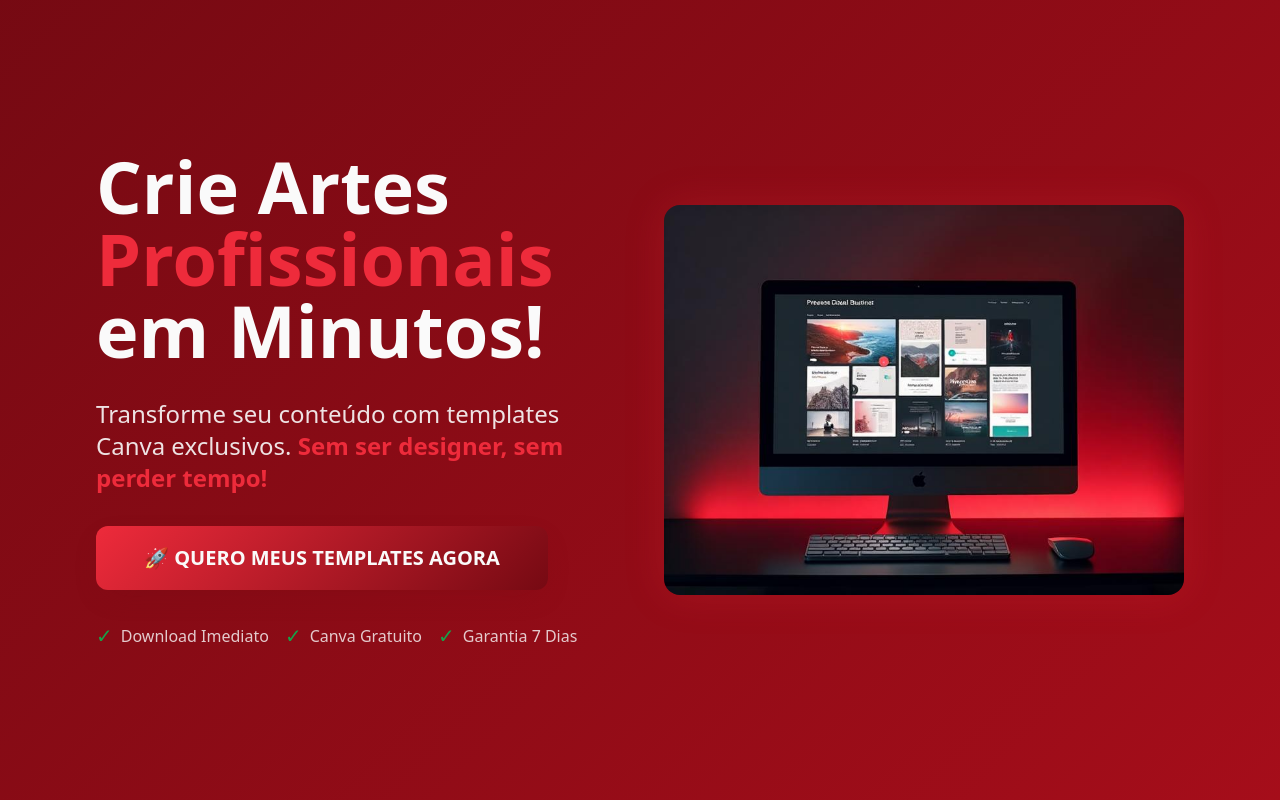
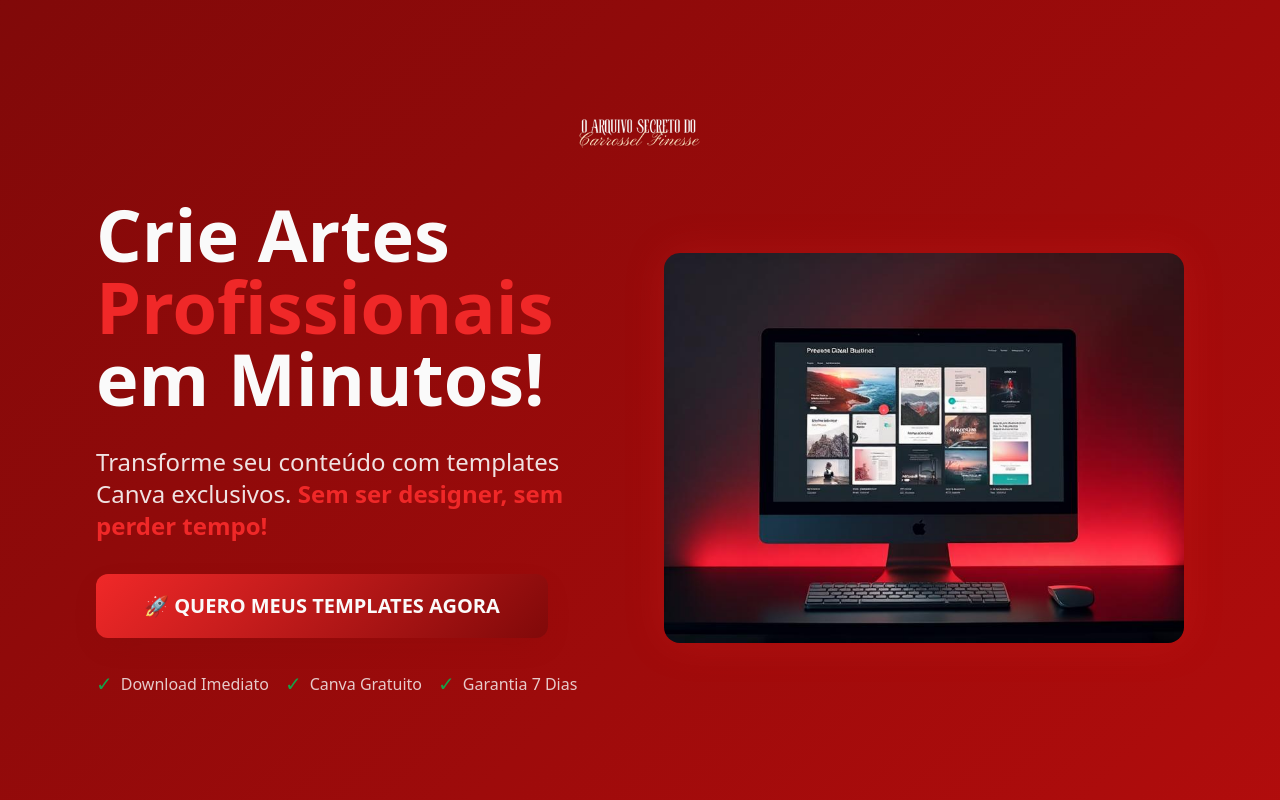
Before and after one commit to gabrielcruzes/carrossel-finesse-facil, a React (Vite) app: page / in a window 1280 px wide. Shown: the top 800 px of the page. Built offline with nearby package versions, Linux system fonts and the light colour scheme; the HTML template or start-up script is replaced by a standard one.

Commit message:
Update header with new colors and logo

```diff
--- a/index.html
+++ b/index.html
@@ -3,10 +3,10 @@
   <head>
     <meta charset="UTF-8" />
     <meta name="viewport" content="width=device-width, initial-scale=1.0" />
-    <title>Pack Templates Canva Editáveis - Crie Posts Profissionais em Minutos</title>
+    <title>Pack Templates Canva Editáveis - O Arquivo Secreto do Carrossel Finesse</title>
     <meta name="description" content="Transforme seu conteúdo com +50 templates Canva editáveis. Crie posts profissionais em minutos, sem ser designer. R$ 49,90 - Download imediato!" />
     <meta name="keywords" content="templates canva, posts profissionais, design gráfico, social media, instagram templates, carrossel instagram" />
-    <meta name="author" content="Arquivo Secreto do Carrossel Finesse" />
+    <meta name="author" content="O Arquivo Secreto do Carrossel Finesse" />
     <link rel="canonical" href="https://packcanvatemplates.com" />
 
     <meta property="og:title" content="Pack Templates Canva Editáveis - Crie Posts Profissionais em Minutos" />
--- a/src/components/CTAButton.tsx
+++ b/src/components/CTAButton.tsx
@@ -13,8 +13,7 @@ export const CTAButton = ({ children, onClick, size = "lg", className }: CTAButt
     if (onClick) {
       onClick();
     } else {
-      // Scroll para o final da página ou ação padrão
-      window.open("https://pay.hotmart.com/exemplo", "_blank");
+      window.open("https://payfast.greenn.com.br/134005", "_blank");
     }
   };
 
--- a/src/components/Footer.tsx
+++ b/src/components/Footer.tsx
@@ -17,7 +17,7 @@ export const Footer = () => {
 
         <div className="border-t border-secondary-foreground/20 pt-8">
           <p className="text-sm opacity-75">
-            © 2024 Arquivo Secreto do Carrossel Finesse. Todos os direitos reservados.
+            © 2024 O Arquivo Secreto do Carrossel Finesse. Todos os direitos reservados.
           </p>
           <p className="text-xs opacity-60 mt-2">
             Este produto não tem nenhuma garantia de resultados. Os resultados podem variar de pessoa para pessoa.
--- a/src/components/Hero.tsx
+++ b/src/components/Hero.tsx
@@ -1,9 +1,17 @@
 import { CTAButton } from "./CTAButton";
 import packMockup from "@/assets/pack-mockup.jpg";
+import logo from "@/assets/logo.png";
 
 export const Hero = () => {
   return (
-    <section className="min-h-screen bg-gradient-hero flex items-center justify-center px-4">
+    <section className="min-h-screen bg-gradient-hero flex flex-col items-center justify-center px-4">
+      <div className="flex items-center gap-4 mb-8">
+        <img
+          src={logo}
+          alt="O Arquivo Secreto do Carrossel Finesse Logo"
+          className="h-16 w-auto"
+        />
+      </div>
       <div className="container mx-auto max-w-6xl grid lg:grid-cols-2 gap-12 items-center">
         <div className="text-center lg:text-left space-y-8">
           <h1 className="text-5xl lg:text-7xl font-black text-primary-foreground leading-tight">
--- a/src/index.css
+++ b/src/index.css
@@ -17,9 +17,9 @@ All colors MUST be HSL.
     --popover: 0 0% 100%;
     --popover-foreground: 0 0% 5%;
 
-    --primary: 355 85% 25%;
+    --primary: 0 87% 27%;
     --primary-foreground: 0 0% 98%;
-    --primary-glow: 355 85% 35%;
+    --primary-glow: 0 87% 37%;
 
     --secondary: 0 0% 10%;
     --secondary-foreground: 0 0% 98%;
@@ -27,7 +27,7 @@ All colors MUST be HSL.
     --muted: 0 0% 96%;
     --muted-foreground: 0 0% 45%;
 
-    --accent: 355 85% 55%;
+    --accent: 0 87% 55%;
     --accent-foreground: 0 0% 98%;
 
     --destructive: 0 84.2% 60.2%;
@@ -35,7 +35,7 @@ All colors MUST be HSL.
 
     --border: 0 0% 90%;
     --input: 0 0% 90%;
-    --ring: 355 85% 25%;
+    --ring: 0 87% 27%;
 
     --success: 142 76% 36%;
     --success-foreground: 0 0% 98%;
```
Also changed, not shown: src/assets/logo.png (added).
